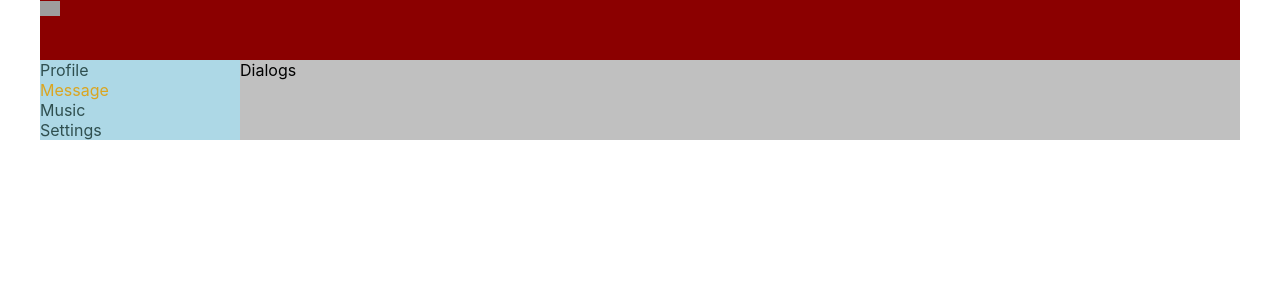
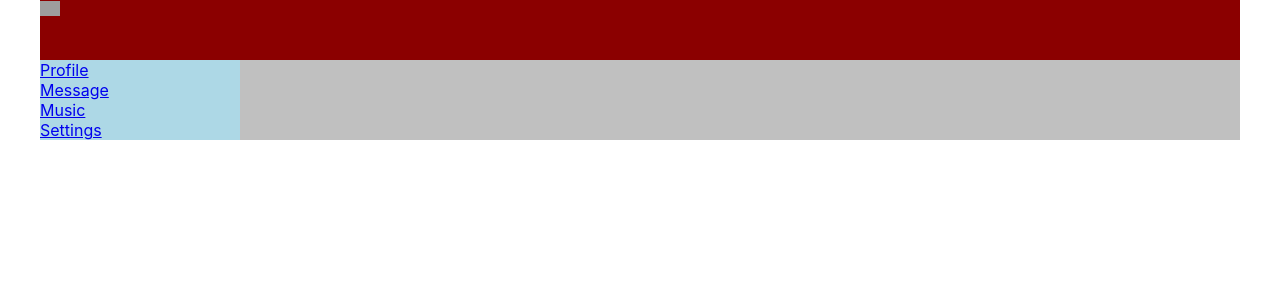
Before and after one commit to RustamGa/it_incubator-social_network, a React (Create React App) app: page / in a window 1280 px wide. Shown: the top 300 px of the page. Built offline with nearby package versions, Linux system fonts and the light colour scheme; grey boxes are pictures that could not be loaded.

Commit message:
Lesson_19

```diff
--- a/src/App.tsx
+++ b/src/App.tsx
@@ -4,17 +4,21 @@
 import {Profile} from "./Components/Profile/Profile";
 import {NavBar} from "./Components/NavBar/NavBar";
 import {Dialogs} from "./Components/Dialogs/Dialogs";
+import {Route} from "react-router";
+import {BrowserRouter} from "react-router-dom";
 
 const App = () => {
     return(
+        <BrowserRouter>
     <div className='app-wrapper'>
        <Header/>
        <NavBar/>
         <div className='app-wrapper-content'>
-            {/*<Profile/>*/}
-<Dialogs/>
+            <Route path = '/dialogs' component={Dialogs}/>
+            <Route path = '/profile' component={Profile}/>
         </div>
     </div>
+        </BrowserRouter>
     )
 }
 
--- a/src/Components/NavBar/NavBar.tsx
+++ b/src/Components/NavBar/NavBar.tsx
@@ -4,16 +4,16 @@
     return (
         <nav className={s.nav}>
             <div className={s.item}>
-                <a> Profile</a>
+                <a href ="/profile"> Profile</a>
             </div>
             <div className={`${s.item} ${s.active}`}>
-                <a>Message</a>
+                <a href= "/dialogs">Message</a>
             </div>
             <div className={s.item}>
-                <a>Music</a>
+                <a href ="/music">Music</a>
             </div>
             <div className={s.item}>
-                <a>Settings</a>
+                <a href="/settings">Settings</a>
             </div>
         </nav>
     )
```
